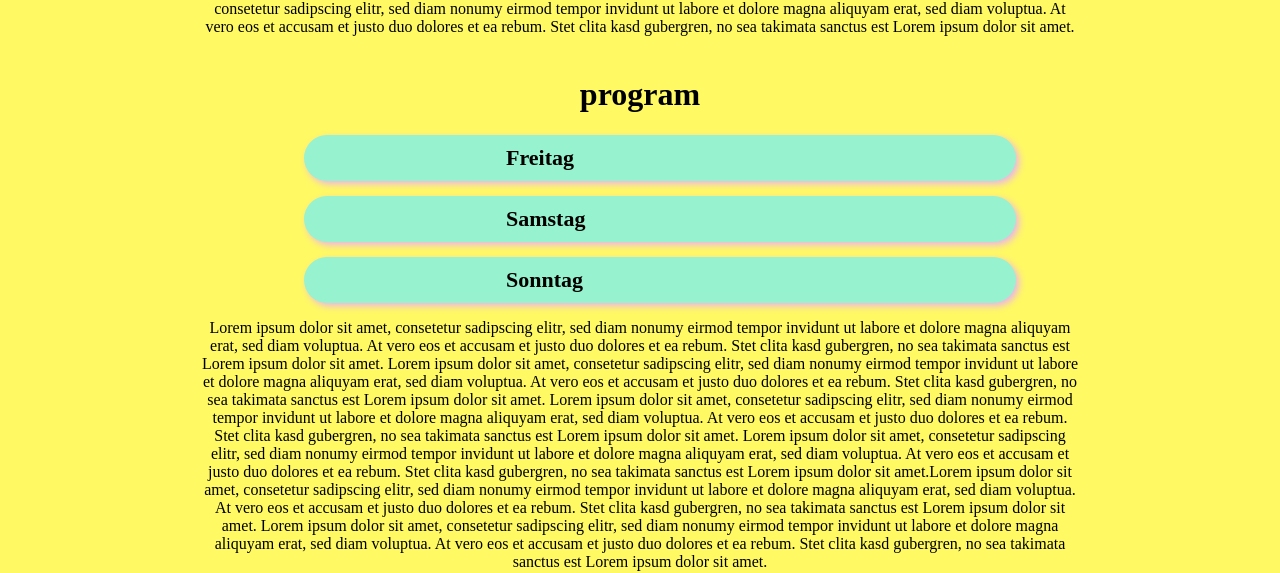
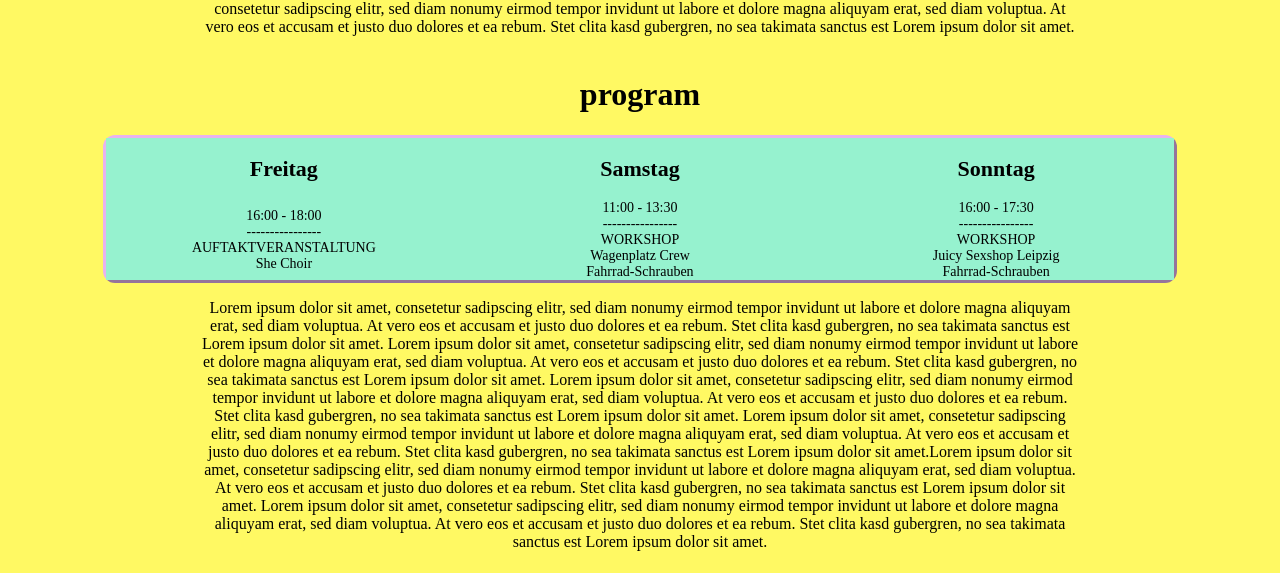
Before and after one commit to flelu/femfest, a plain HTML site: page home/index.html in a window 1280 px wide. Shown: the part 1184-1757 px from the top of the page. Drawn offline with Linux system fonts and the light colour scheme; a web font is replaced by a local one.

Commit message:
weiß nemmer

```diff
--- a/css/style.css
+++ b/css/style.css
@@ -81,7 +81,11 @@ h1 {
 	text-align: center;
 	font-family: Afronaut Test;
 }
-
+h2 {
+	text-align: center;
+	font-family: Afronaut Test;
+	font-size: 22px;
+}
 p {
 	margin-right: 15vw;
 	margin-left: 15vw;
@@ -112,6 +116,7 @@ p {
 html {
 	scroll-behavior: smooth;
 	scroll-padding: 12.5rem;
+	/*scroll-padding: 22vw;*/
 	scrollbar-width: thin;
 	scrollbar-color: #e8b3eF #96f2cF
 }
@@ -200,3 +205,30 @@ input[type="radio"]{
 	max-height: 2000px;
 	padding: 10px 10px 20px;
 }
+
+table {
+
+	border: 3px outset #e8b3eF;
+	border-radius: 12px;
+}
+.tablepos {
+	margin-left: auto;
+	margin-right: auto;
+}
+
+.data{
+	font-family: Neuzeit Grotesk Cond W03 Black;
+	font-size: 14px;
+}
+
+.freitag {
+	background-color: #e8b3eF;
+}
+
+.samstag{
+	background-color: #fff969;
+}
+
+.sonntag {
+	background-color: #96f2cF;
+}
--- a/home/index.html
+++ b/home/index.html
@@ -38,7 +38,7 @@
 		</div>
 			<div class="text2">
 			<h1 id="programm">program</h1>
-			 	<ul class="accordion">
+			 	<!--<ul class="accordion">
 			 		<li>
 			 			<input type="radio" name="accordion" id="first">
 			 			<label for="first">Freitag</label>
@@ -85,7 +85,26 @@
 			 				)SA(ZD()ASZDA()S)
 			 			</div>
 			 		</li>
-			 	</ul>
+			 	</ul>-->
+		<table class="tablepos" style="width:85%" cellpadding="0" cellspacing="0">
+			<colgroup>
+				<col class="sonntag" span="1" style="width: 33.3%;">
+				<col class="sonntag" span="1" style="width: 33.3%;">
+				<col class="sonntag" span="1" style="width: 33.3%;">
+			</colgroup>
+			<tr>
+				<th><h2>Freitag</h2></th>
+				<th><h2>Samstag</h2></th>
+				<th><h2>Sonntag</h2></th>
+			</tr>
+		<font face="Courier">
+			<tr>
+				<td style="text-align: center" class="data";>16:00 - 18:00<br>----------------<br>AUFTAKTVERANSTALTUNG<br>She Choir<br></td>
+				<td style="text-align: center" class="data";>11:00 - 13:30<br>----------------<br>WORKSHOP<br>Wagenplatz Crew<br>Fahrrad-Schrauben<br></td>
+				<td style="text-align: center" class="data";>16:00 - 17:30<br>----------------<br>WORKSHOP<br>Juicy Sexshop Leipzig<br>Fahrrad-Schrauben<br></td>
+			</tr>
+		</font>
+		</table>
 			<p>Lorem ipsum dolor sit amet, consetetur sadipscing elitr, sed diam nonumy eirmod tempor invidunt ut labore et dolore magna aliquyam erat, sed diam voluptua. At vero eos et accusam et justo duo dolores et ea rebum. Stet clita kasd gubergren, no sea takimata sanctus est Lorem ipsum dolor sit amet. Lorem ipsum dolor sit amet, consetetur sadipscing elitr, sed diam nonumy eirmod tempor invidunt ut labore et dolore magna aliquyam erat, sed diam voluptua. At vero eos et accusam et justo duo dolores et ea rebum. Stet clita kasd gubergren, no sea takimata sanctus est Lorem ipsum dolor sit amet.
 			Lorem ipsum dolor sit amet, consetetur sadipscing elitr, sed diam nonumy eirmod tempor invidunt ut labore et dolore magna aliquyam erat, sed diam voluptua. At vero eos et accusam et justo duo dolores et ea rebum. Stet clita kasd gubergren, no sea takimata sanctus est Lorem ipsum dolor sit amet. Lorem ipsum dolor sit amet, consetetur sadipscing elitr, sed diam nonumy eirmod tempor invidunt ut labore et dolore magna aliquyam erat, sed diam voluptua. At vero eos et accusam et justo duo dolores et ea rebum. Stet clita kasd gubergren, no sea takimata sanctus est Lorem ipsum dolor sit amet.Lorem ipsum dolor sit amet, consetetur sadipscing elitr, sed diam nonumy eirmod tempor invidunt ut labore et dolore magna aliquyam erat, sed diam voluptua. At vero eos et accusam et justo duo dolores et ea rebum. Stet clita kasd gubergren, no sea takimata sanctus est Lorem ipsum dolor sit amet. Lorem ipsum dolor sit amet, consetetur sadipscing elitr, sed diam nonumy eirmod tempor invidunt ut labore et dolore magna aliquyam erat, sed diam voluptua. At vero eos et accusam et justo duo dolores et ea rebum. Stet clita kasd gubergren, no sea takimata sanctus est Lorem ipsum dolor sit amet.</p>
 		</div>
```
